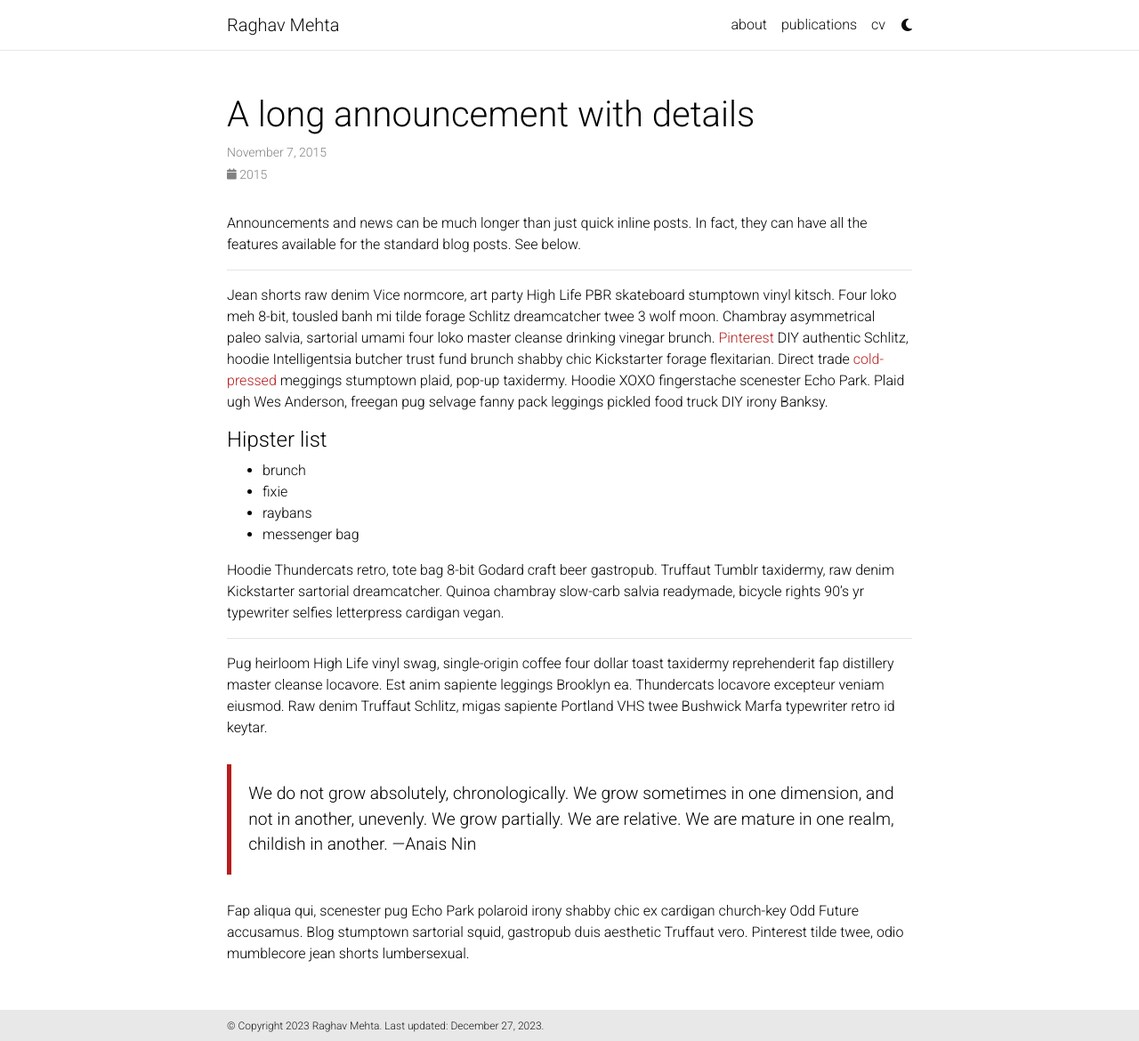
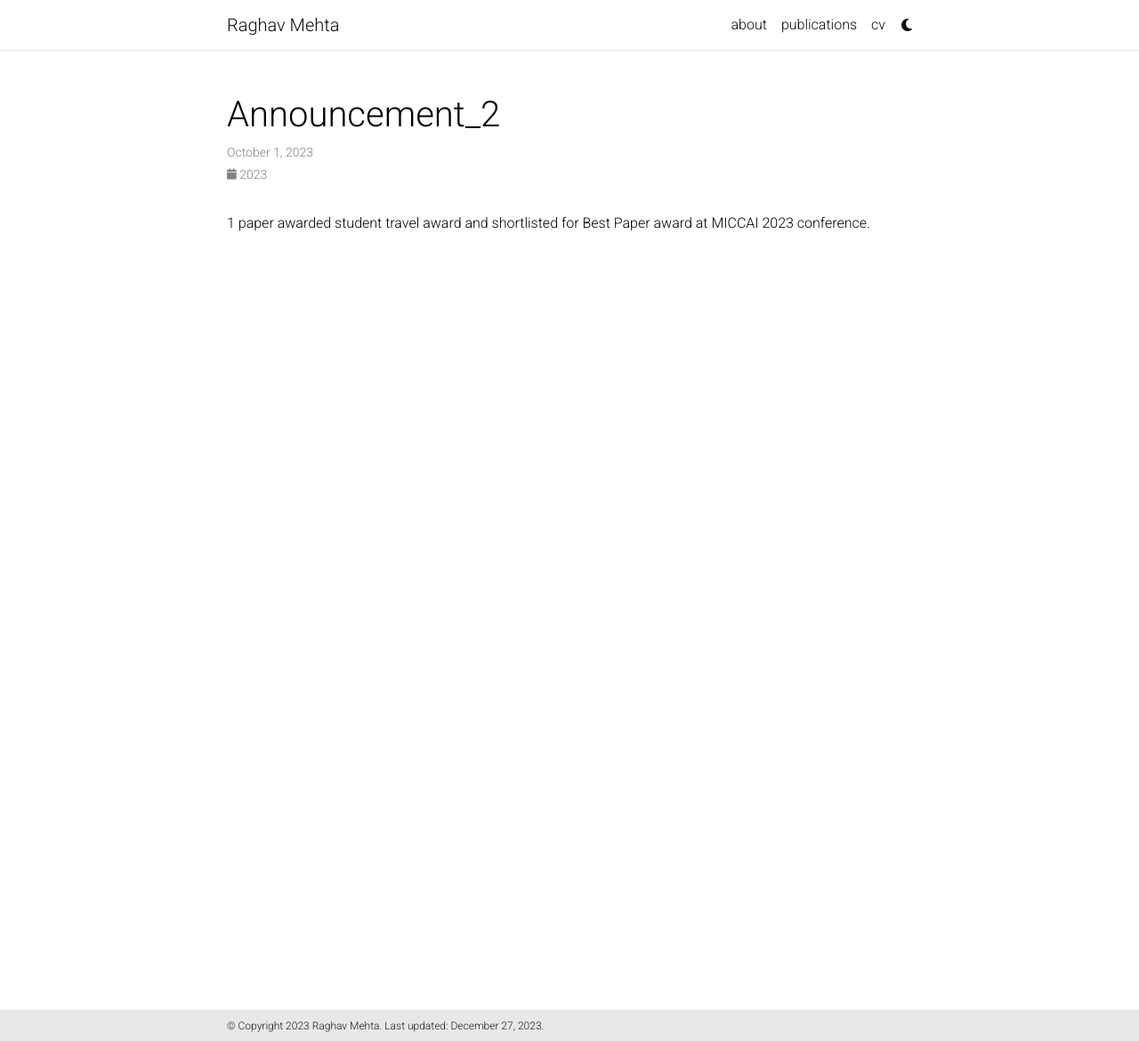
Before and after one commit to RagMeh11/RagMeh11.github.io, a Jekyll site: the page built from _news/announcement_2.md, in a window 1280 px wide and 1170 px high. Shown: the whole window at 89% size. Built offline with Jekyll 4.4.1, drawn with Linux system fonts in a browser that asks for light colours; comment, search, counter and statistics services are not loaded; a style sheet for code colours, icons or effects is not loaded.

Commit message:
Added News Feed

```diff
--- a/_layouts/bib.html
+++ b/_layouts/bib.html
@@ -142,7 +142,7 @@
         {%- endif -%}
         {%- if entry.onote -%}
         <div class="periodical">
-          <i class="fa-solid fa-presentation-screen"></i>   <b>{{ entry.onote | strip }}</b>
+          <i class="fa-solid fa-file-powerpoint"></i>   <b>{{ entry.onote | strip }}</b>
         </div>
         {%- endif -%}
 
--- a/_news/announcement_2.md
+++ b/_news/announcement_2.md
@@ -1,32 +1,8 @@
 ---
 layout: post
-title: A long announcement with details
-date: 2015-11-07 16:11:00-0400
-inline: false
+date: 2023-10-01 16:11:00-0400
+inline: true
 related_posts: false
 ---
 
-Announcements and news can be much longer than just quick inline posts. In fact, they can have all the features available for the standard blog posts. See below.
-
-***
-
-Jean shorts raw denim Vice normcore, art party High Life PBR skateboard stumptown vinyl kitsch. Four loko meh 8-bit, tousled banh mi tilde forage Schlitz dreamcatcher twee 3 wolf moon. Chambray asymmetrical paleo salvia, sartorial umami four loko master cleanse drinking vinegar brunch. <a href="https://www.pinterest.com">Pinterest</a> DIY authentic Schlitz, hoodie Intelligentsia butcher trust fund brunch shabby chic Kickstarter forage flexitarian. Direct trade <a href="https://en.wikipedia.org/wiki/Cold-pressed_juice">cold-pressed</a> meggings stumptown plaid, pop-up taxidermy. Hoodie XOXO fingerstache scenester Echo Park. Plaid ugh Wes Anderson, freegan pug selvage fanny pack leggings pickled food truck DIY irony Banksy.
-
-#### Hipster list
-<ul>
-    <li>brunch</li>
-    <li>fixie</li>
-    <li>raybans</li>
-    <li>messenger bag</li>
-</ul>
-
-Hoodie Thundercats retro, tote bag 8-bit Godard craft beer gastropub. Truffaut Tumblr taxidermy, raw denim Kickstarter sartorial dreamcatcher. Quinoa chambray slow-carb salvia readymade, bicycle rights 90's yr typewriter selfies letterpress cardigan vegan.
-
-***
-
-Pug heirloom High Life vinyl swag, single-origin coffee four dollar toast taxidermy reprehenderit fap distillery master cleanse locavore. Est anim sapiente leggings Brooklyn ea. Thundercats locavore excepteur veniam eiusmod. Raw denim Truffaut Schlitz, migas sapiente Portland VHS twee Bushwick Marfa typewriter retro id keytar.
-
-> We do not grow absolutely, chronologically. We grow sometimes in one dimension, and not in another, unevenly. We grow partially. We are relative. We are mature in one realm, childish in another.
-> —Anais Nin
-
-Fap aliqua qui, scenester pug Echo Park polaroid irony shabby chic ex cardigan church-key Odd Future accusamus. Blog stumptown sartorial squid, gastropub duis aesthetic Truffaut vero. Pinterest tilde twee, odio mumblecore jean shorts lumbersexual.
+1 paper awarded student travel award and shortlisted for Best Paper award at MICCAI 2023 conference.
```
Also changed, not shown: _news/announcement_1.md (+2 -2 lines), _news/announcement_10.md (added, +8 -0 lines), _news/announcement_11.md (added, +8 -0 lines), _news/announcement_12.md (added, +8 -0 lines), _news/announcement_3.md (+2 -2 lines), _news/announcement_4.md (added, +8 -0 lines), _news/announcement_5.md (added, +8 -0 lines), _news/announcement_6.md (added, +8 -0 lines), _news/announcement_7.md (added, +8 -0 lines), _news/announcement_8.md (added, +8 -0 lines), _news/announcement_9.md (added, +8 -0 lines).
